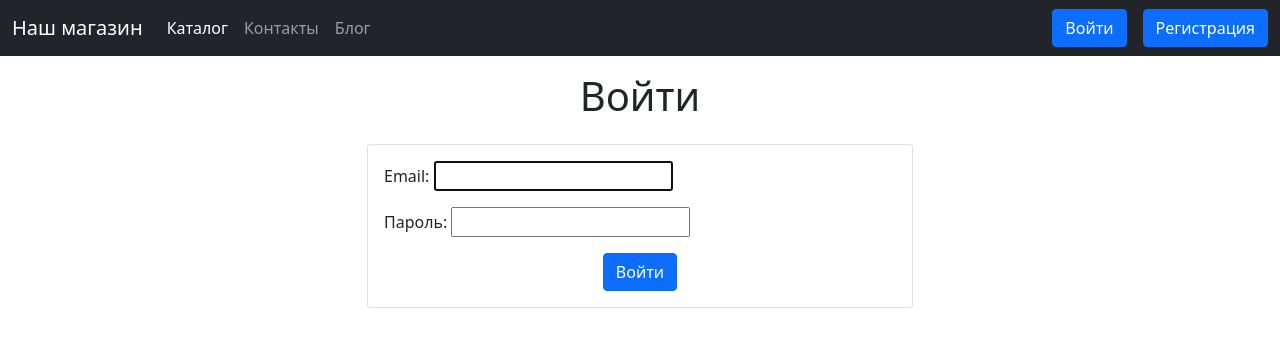
After one commit to Lemur3547/module_6, a Django app: page /users/login/ in a window 1280 px wide. The commit adds this page. Shown: the top 347 px of the page. Run offline with Django 5.2, Linux system fonts and the light colour scheme; some libraries are stand-ins or nearby versions.

Commit message:
Написаны функции входа и выхода для аккаунтов

```diff
--- a/catalog/templates/catalog/includes/inc_navbar.html
+++ b/catalog/templates/catalog/includes/inc_navbar.html
@@ -1,3 +1,4 @@
+{% load my_tags %}
 <nav class="navbar navbar-expand-lg navbar-dark bg-dark">
     <div class="container-fluid">
         <a class="navbar-brand" href="{% url 'catalog:index' %}">Наш магазин</a>
@@ -17,12 +18,27 @@
                     <a class="nav-link" href="{% url 'catalog:blog' %}">Блог</a>
                 </li>
             </ul>
-            <a href="#" class="btn btn-primary me-3">
+            {% if user.is_authenticated %}
+            <p style="color: white" class="me-3 mb-0">
+                {{ user.email }}
+            </p>
+            {% if user.avatar %}
+            <img src="{{ user.avatar|media_filter }}" class="rounded-circle me-3" style="height: 40px">
+            {% else %}
+            <img src="media/users/no_profile.png" class="rounded-circle me-3" style="height: 40px">
+            {% endif %}
+
+            <a href="{% url 'users:logout' %}" class="btn btn-primary me-3">
+                Выйти
+            </a>
+            {% else %}
+            <a href="{% url 'users:login' %}" class="btn btn-primary me-3">
                 Войти
             </a>
             <a href="{% url 'users:register' %}" class="btn btn-primary">
                 Регистрация
             </a>
+            {% endif %}
         </div>
     </div>
 </nav>
--- a/config/settings.py
+++ b/config/settings.py
@@ -140,3 +140,5 @@ EMAIL_HOST_PASSWORD = 'idnnysgqymxqefsv'
 EMAIL_USE_SSL = True
 
 AUTH_USER_MODEL = 'users.User'
+LOGIN_REDIRECT_URL = '/'
+LOGOUT_REDIRECT_URL = '/'
--- a/pyproject.toml
+++ b/pyproject.toml
@@ -7,7 +7,7 @@ readme = "README.md"
 
 [tool.poetry.dependencies]
 python = "^3.12"
-django = "^5.0.6"
+django = "4.2"
 psycopg2-binary = "^2.9.9"
 pillow = "^10.3.0"
 ipython = "^8.25.0"
--- /dev/null
+++ b/users/templates/users/login.html
@@ -0,0 +1,23 @@
+{% extends 'catalog/base.html' %}
+{% block content %}
+<h1 class="mt-3 mb-4 text-center">
+    Войти
+</h1>
+<div class="row justify-content-center">
+    <div class="col-6">
+        <div class="card">
+            <div class="card-body">
+                <form method="post" enctype="multipart/form-data">
+                    {% csrf_token %}
+                    {{ form.as_p }}
+                    <div class="text-center">
+                        <button type="submit" class="btn btn-primary">
+                            Войти
+                        </button>
+                    </div>
+                </form>
+            </div>
+        </div>
+    </div>
+</div>
+{% endblock %}
--- a/users/urls.py
+++ b/users/urls.py
@@ -1,3 +1,4 @@
+from django.contrib.auth.views import LoginView, LogoutView
 from django.urls import path
 
 from users.apps import UsersConfig
@@ -6,5 +7,7 @@ from users.views import RegisterView
 app_name = UsersConfig.name
 
 urlpatterns = [
-    path('register/', RegisterView.as_view(), name='register')
+    path('register/', RegisterView.as_view(), name='register'),
+    path('login/', LoginView.as_view(template_name='users/login.html'), name='login'),
+    path('logout/', LogoutView.as_view(), name='logout'),
 ]
```
Also changed, not shown: media/users/no_profile.png (added).
